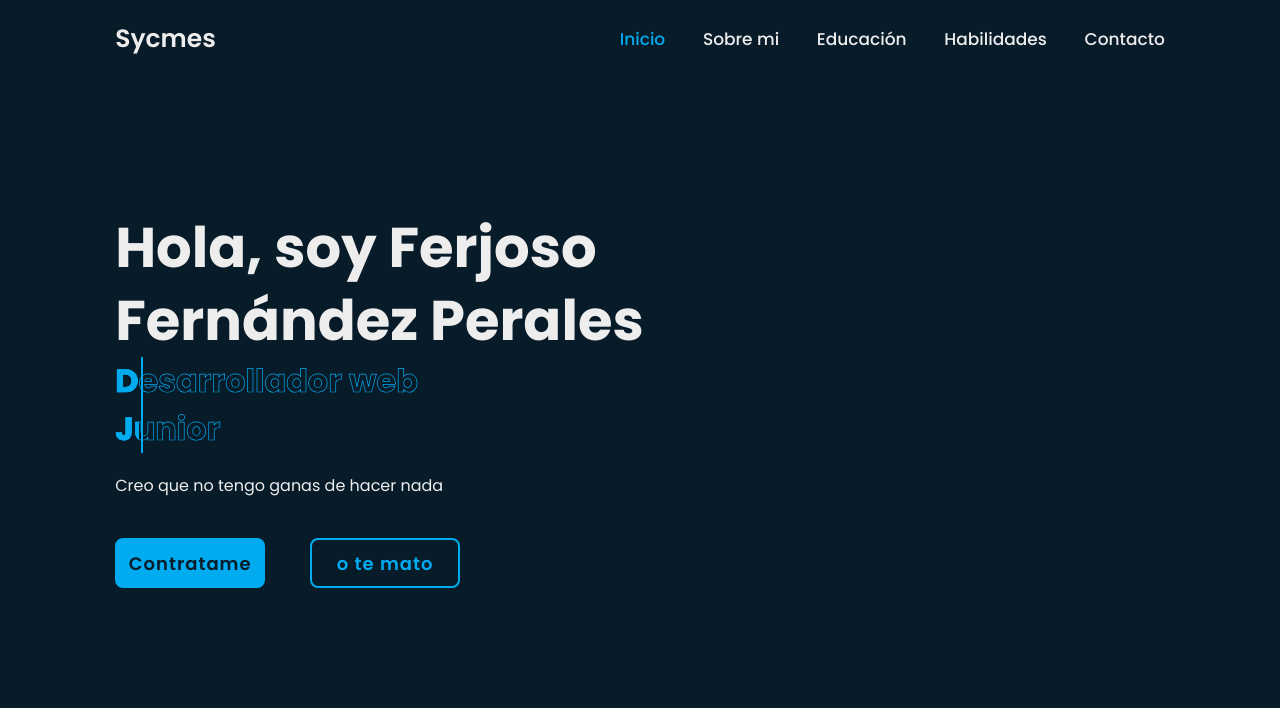
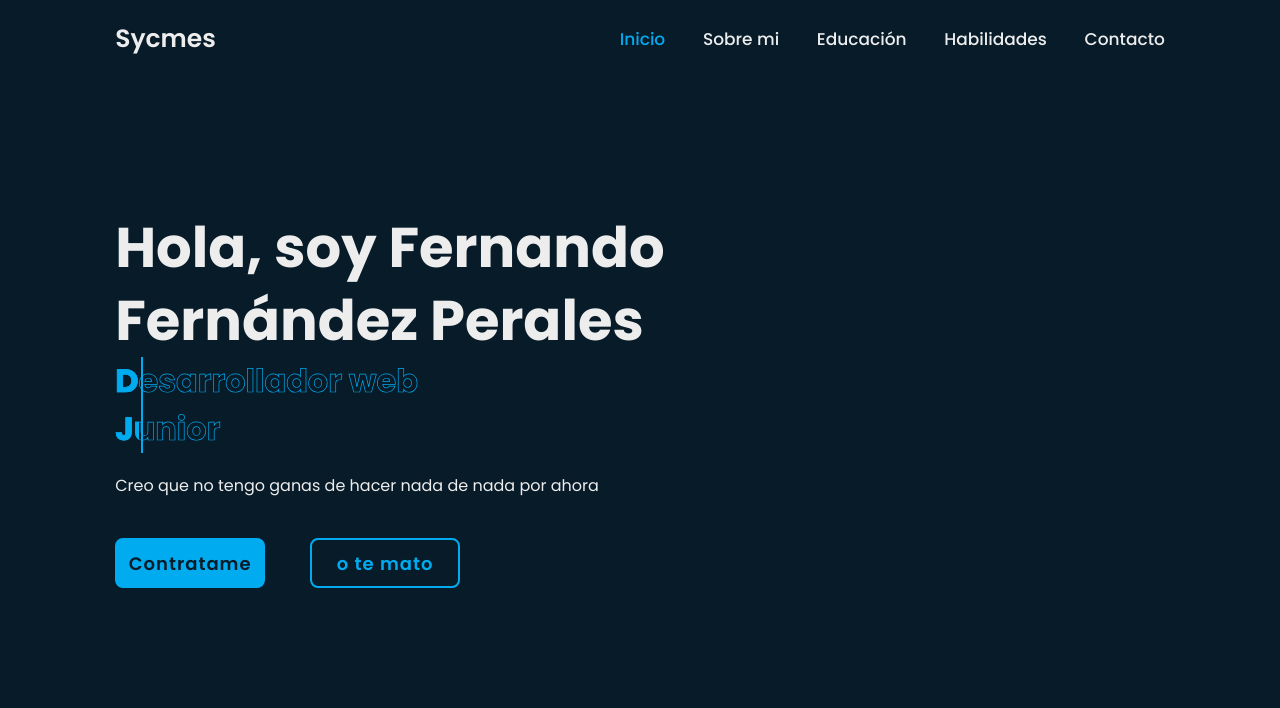
Before and after one commit to FernandoSyc/porfolio, a plain HTML site: page index.html in a window 1280 px wide. Shown: the top 708 px of the page. Drawn offline with nearby package versions, Linux system fonts and the light colour scheme.

Commit message:
cambio nombre

```diff
--- a/index.html
+++ b/index.html
@@ -32,12 +32,12 @@
 
     <section class="inicio mostrar-animacion" id="inicio">
         <div class="inicio-contenido">
-            <h1>Hola, soy <span>Ferjoso Fernández Perales</span><span class="animacion" style="--i:2;"></span></h1>
+            <h1>Hola, soy <span>Fernando Fernández Perales</span><span class="animacion" style="--i:2;"></span></h1>
             <div class="texto-animado">
                 <h3>Desarrollador web Junior</h3>
                 <span class="animacion" style="--i:3;"></span>
             </div>
-            <p>Creo que no tengo ganas de hacer nada</p>
+            <p>Creo que no tengo ganas de hacer nada de nada por ahora</p>
 
                 <span class="animacion" style="--i:4;"></span>
 
```
